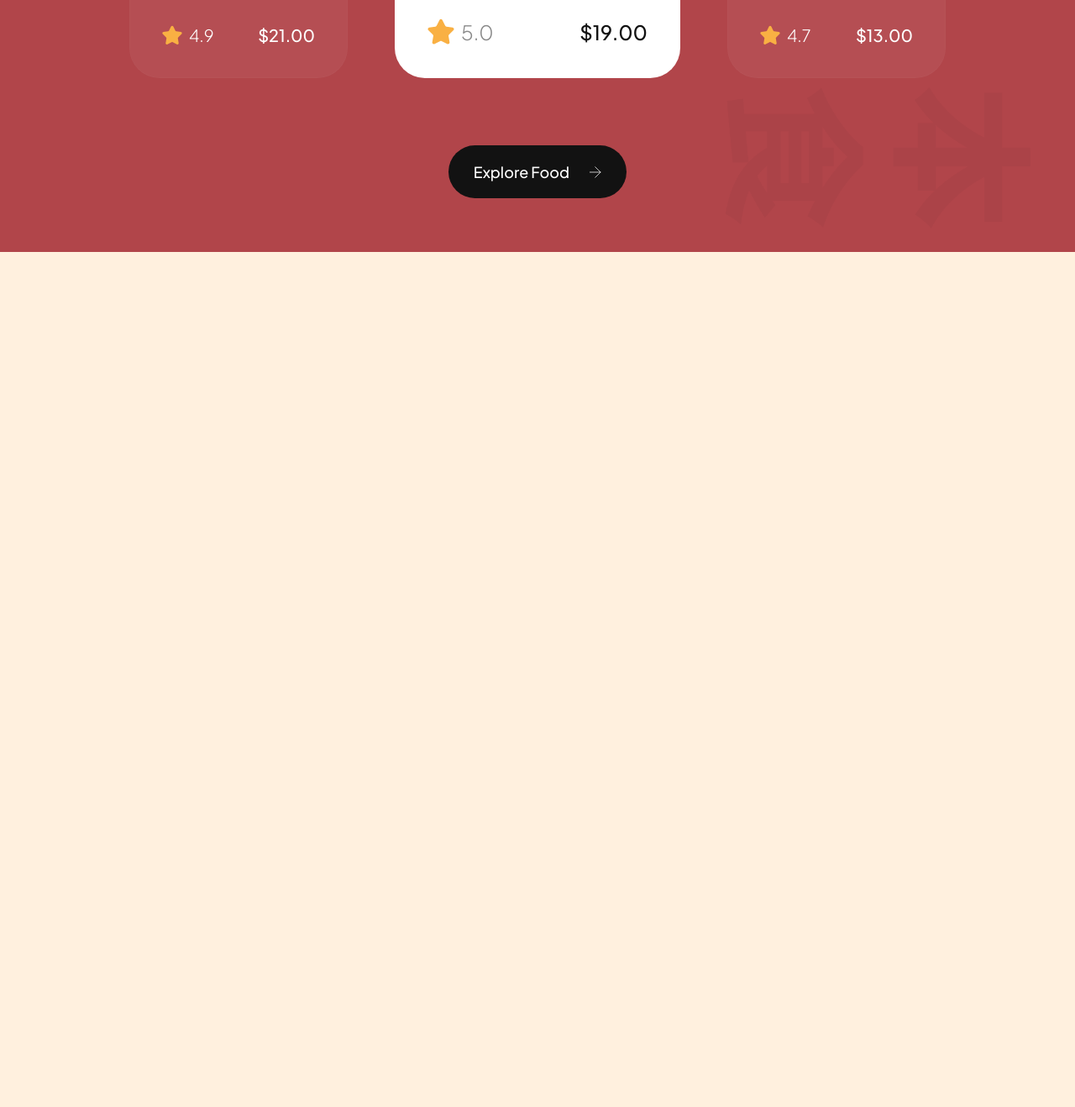
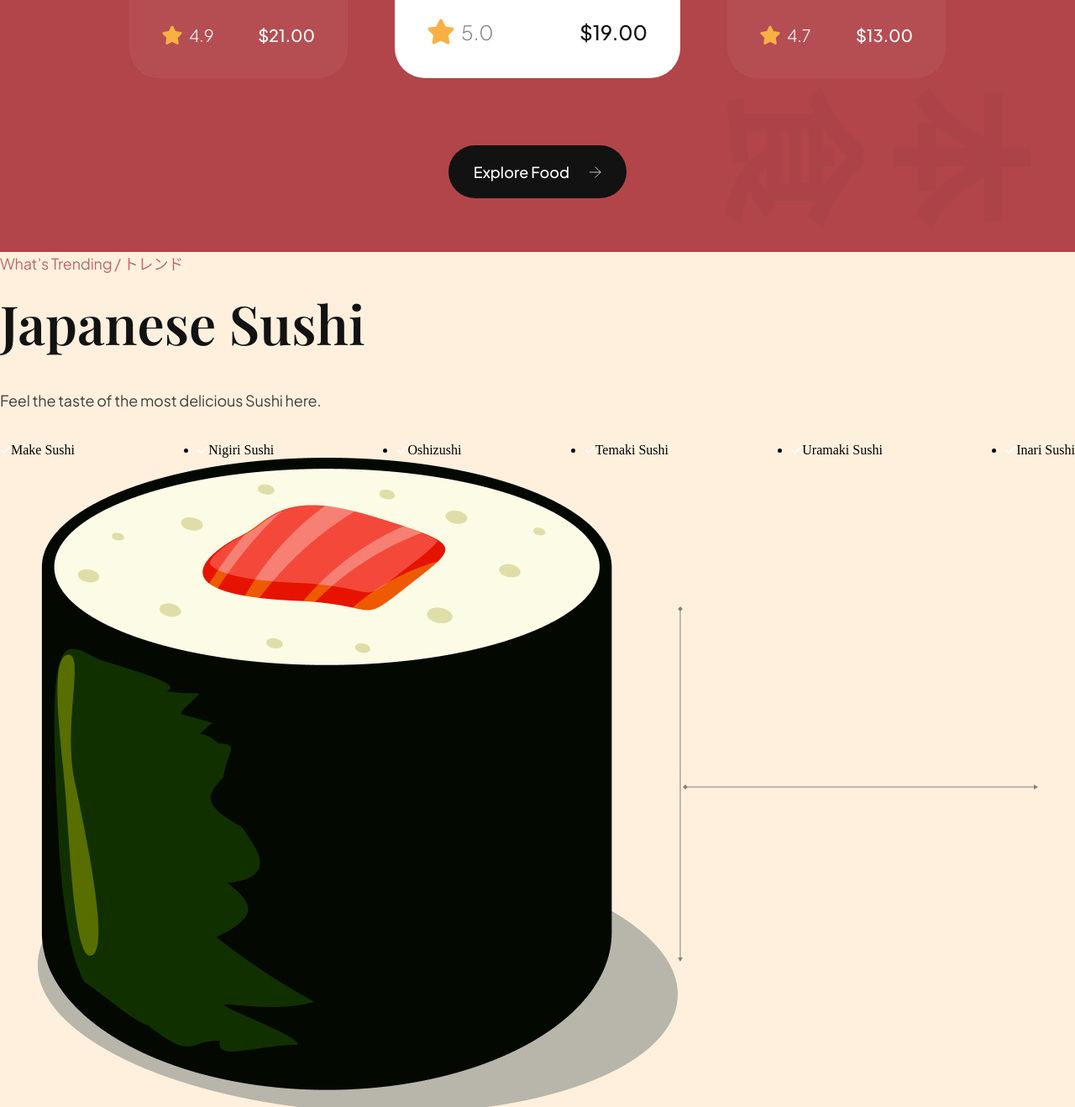
Before and after one commit to Lorn12/Sushi-Landing-Page, a website built with Vite: page index.html in a window 1280 px wide. Shown: the part 2118-3436 px from the top of the page at 84% size. Before the commit the page ends 2418 px from the top, so only its background shows below. Built offline with nearby package versions, Linux system fonts and the light colour scheme.

Commit message:
Constructed Trending-section

```diff
--- a/index.html
+++ b/index.html
@@ -201,6 +201,68 @@
         <img src="ASSETS/arrow-right.svg" alt="arrow-right" />
       </button>
     </section>
+
+    <!-- //TRENDING SECTION  ______________________________________________________________ -->
+    <section class="trending" id="trending">
+      <div class="trending__content" data-aos="fade-right">
+        <p class="sushi__subtitle">What’s Trending / トレンド</p>
+        <h3 class="sushi__title">Japanese Sushi</h3>
+        <p class="sushi__description">
+          Feel the taste of the most delicious Sushi here.
+        </p>
+
+        <ul class="trending__list flex-between">
+          <li>
+            <div class="trending__icon flex-center">
+              <img src="ASSETS/check.svg" alt="check" />
+              <p>Make Sushi</p>
+            </div>
+          </li>
+          <li>
+            <div class="trending__icon flex-center">
+              <img src="ASSETS/check.svg" alt="check" />
+              <p>Nigiri Sushi</p>
+            </div>
+          </li>
+          <li>
+            <div class="trending__icon flex-center">
+              <img src="ASSETS/check.svg" alt="check" />
+              <p>Oshizushi</p>
+            </div>
+          </li>
+          <li>
+            <div class="trending__icon flex-center">
+              <img src="ASSETS/check.svg" alt="check" />
+              <p>Temaki Sushi</p>
+            </div>
+          </li>
+          <li>
+            <div class="trending__icon flex-center">
+              <img src="ASSETS/check.svg" alt="check" />
+              <p>Uramaki Sushi</p>
+            </div>
+          </li>
+          <li>
+            <div class="trending__icon flex-center">
+              <img src="ASSETS/check.svg" alt="check" />
+              <p>Inari Sushi</p>
+            </div>
+          </li>
+        </ul>
+      </div>
+
+      <div class="trending__image flex-center">
+        <img src="ASSETS/sushi-5.png" alt="sushi-5" data-aos="fade-left" />
+
+        <div class="trending__arrow trending__arrow-left">
+          <img src="ASSETS/arrow-vertical.svg" alt="arrow vertical" />
+        </div>
+
+        <div class="trending__arrow trending__arrow-bottom">
+          <img src="ASSETS/arrow-horizontal.svg" alt="arrow horizontal" />
+        </div>
+      </div>
+    </section>
     <script src="JS/script.js" type="module"></script>
   </body>
 </html>
```
